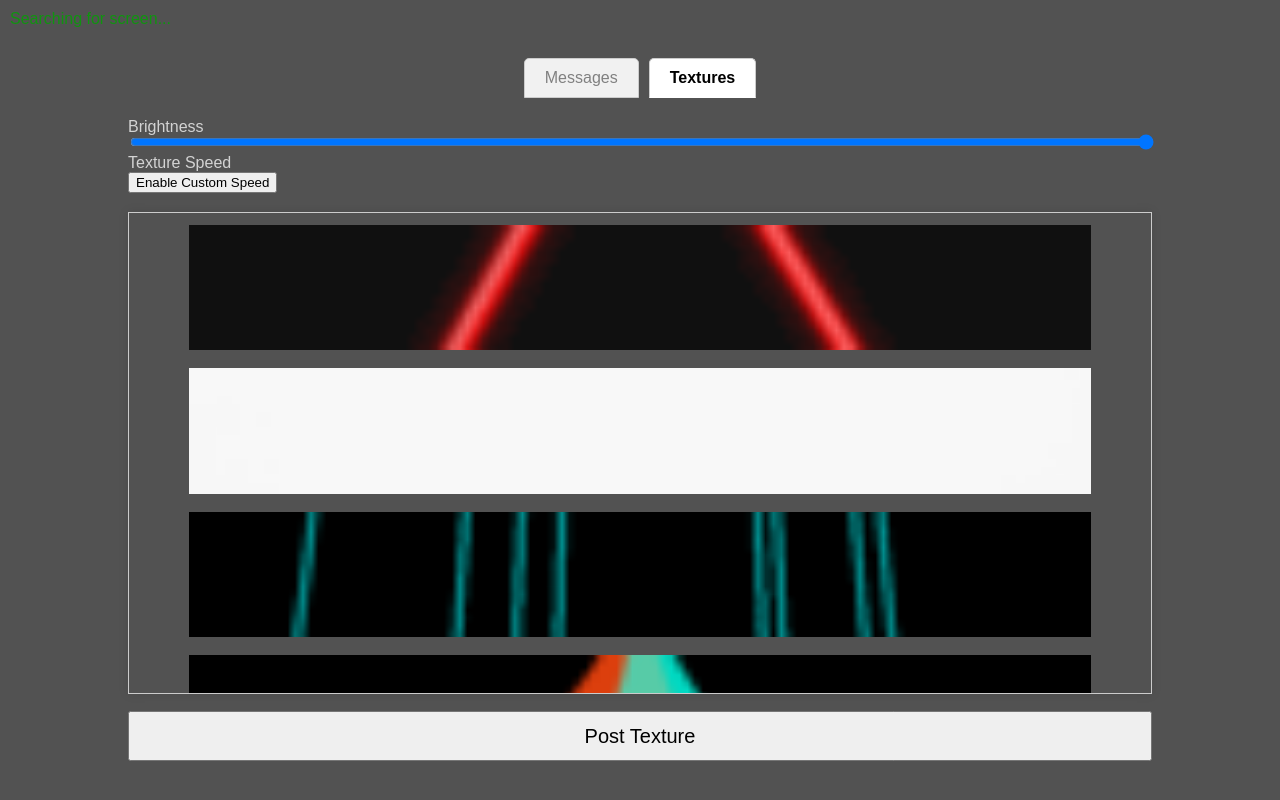
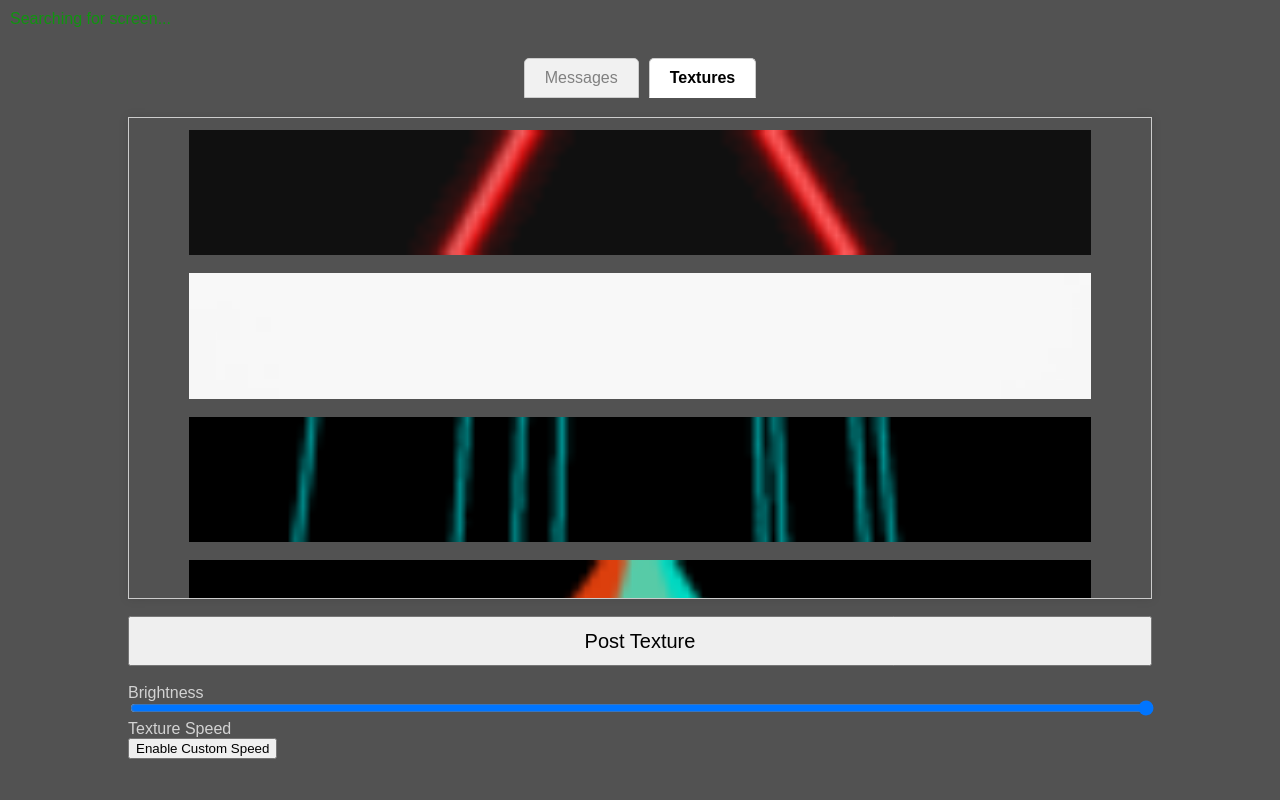
Before and after one commit to jpmc3630/blazing-marquee, a React (Create React App) app in the folder client/: page / in a window 1280 px wide. Built offline with nearby package versions, Linux system fonts and the light colour scheme.

Commit message:
Invert speed slider

```diff
--- a/client/src/App.css
+++ b/client/src/App.css
@@ -222,3 +222,9 @@
   height: auto; /* Maintain aspect ratio */
   object-fit: contain; /* Scale image to fit within the box */
 }
+
+/* Apply visual inversion to the slider */
+.inverted-slider {
+  transform: rotate(180deg); /* Flip the slider upside down */
+  -webkit-appearance: slider-vertical; /* Optional: Make it vertical */
+}
--- a/client/src/App.js
+++ b/client/src/App.js
@@ -275,65 +275,7 @@ class App extends Component {
                           </div>
                         </div>
 
-                        {/* New Sliders Section: Brightness and Speed */}
-                        {this.state.isTextureMode && (
-  <div className="slider-container">
-    {/* Slider for Brightness in Texture Mode */}
-    <div className="slider-column">
-      <label className="slider-label" htmlFor="brightness">Brightness</label>
-      <input
-        type="range"
-        id="brightness"
-        name="brightness"
-        min="0"
-        max="100"
-        step="1"
-        value={this.state.brightness}
-        onChange={this.handleChange}
-        className="slider"
-      />
-    </div>
-    {/* Slider for Texture Speed */}
-    <div className="slider-column">
-  <label className="slider-label" htmlFor="textureSpeed">Texture Speed</label>
 
-  {/* Toggle button to enable/disable custom speed */}
-  <div>
-    <button
-      onClick={() => this.setState(prevState => ({
-        customSpeedEnabled: !prevState.customSpeedEnabled, // Toggle the custom speed state
-        rawTextureSpeed: prevState.customSpeedEnabled ? 0 : 1, // Reset speed to default when toggling
-        transformedTextureSpeed: prevState.customSpeedEnabled ? -1 : 1 // Default to -1 if disabled, 1 if enabled
-      }))}
-    >
-      {this.state.customSpeedEnabled ? 'Disable Custom Speed' : 'Enable Custom Speed'}
-    </button>
-  </div>
-
-  {/* Show slider only when custom speed is enabled */}
-  {this.state.customSpeedEnabled && (
-    <>
-      <input
-        type="range"
-        id="textureSpeed"
-        name="textureSpeed"
-        min="1" // Start from 1 for custom speed
-        max="3000"
-        step="1"
-        value={this.state.transformedTextureSpeed} // Use transformed value for slider input
-        onChange={this.handleSpeedChange} // Custom handler for texture speed
-        className="slider"
-      />
-      <div className="slider-value">Speed: {this.state.transformedTextureSpeed.toFixed(0)}</div>
-    </>
-  )}
-</div>
-  </div>
-)}
-
-
-
-                          {/* <br></br>                     */}
                           {/* Add texture selection UI here */}
                           {this.state.isTextureMode && (
   <div className="texture-selection">
@@ -361,6 +303,8 @@ class App extends Component {
     </div>
   </div>
 )}
+
+
 
 
                             </div>
@@ -410,6 +354,66 @@ class App extends Component {
                             disabled={this.state.loading}>
                               {this.state.isTextureMode ? 'Post Texture' : 'Post Message'}
                         </button>
+
+                        <br></br><br></br>
+                        {/* New Sliders Section: Brightness and Speed */}
+                        {this.state.isTextureMode && (
+  <div className="slider-container">
+    {/* Slider for Brightness in Texture Mode */}
+    <div className="slider-column">
+      <label className="slider-label" htmlFor="brightness">Brightness</label>
+      <input
+        type="range"
+        id="brightness"
+        name="brightness"
+        min="0"
+        max="100"
+        step="1"
+        value={this.state.brightness}
+        onChange={this.handleChange}
+        className="slider"
+      />
+    </div>
+    {/* Slider for Texture Speed */}
+    <div className="slider-column">
+  <label className="slider-label" htmlFor="textureSpeed">Texture Speed</label>
+
+  {/* Toggle button to enable/disable custom speed */}
+  <div>
+    <button
+      onClick={() => this.setState(prevState => ({
+        customSpeedEnabled: !prevState.customSpeedEnabled, // Toggle the custom speed state
+        rawTextureSpeed: prevState.customSpeedEnabled ? 0 : 1, // Reset speed to default when toggling
+        transformedTextureSpeed: prevState.customSpeedEnabled ? -1 : 1 // Default to -1 if disabled, 1 if enabled
+      }))}
+    >
+      {this.state.customSpeedEnabled ? 'Disable Custom Speed' : 'Enable Custom Speed'}
+    </button>
+  </div>
+
+  {/* Show slider only when custom speed is enabled */}
+  {this.state.customSpeedEnabled && (
+    <>
+      <input
+        type="range"
+        id="textureSpeed"
+        name="textureSpeed"
+        min="1" // Minimum value (top of the slider)
+        max="3000" // Maximum value (bottom of the slider)
+        step="1"
+        value={3001 - this.state.rawTextureSpeed} // Invert value for display
+        onChange={this.handleInvertedSpeedChange} // Custom handler for inverted speed
+        className="slider inverted-slider" // Apply custom CSS for visual inversion
+      />
+      <div className="slider-value">Speed: {this.state.transformedTextureSpeed.toFixed(0)}</div>
+    </>
+  )}
+</div>
+
+  </div>
+)}
+
+
                         </div>
 
 
```
